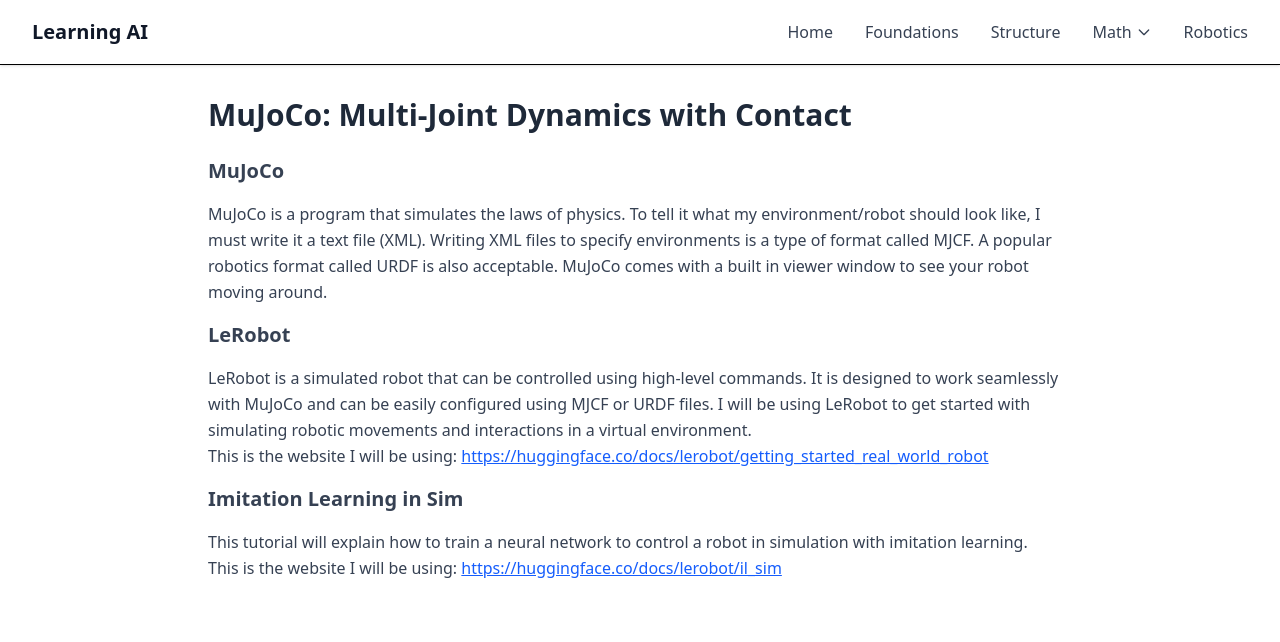
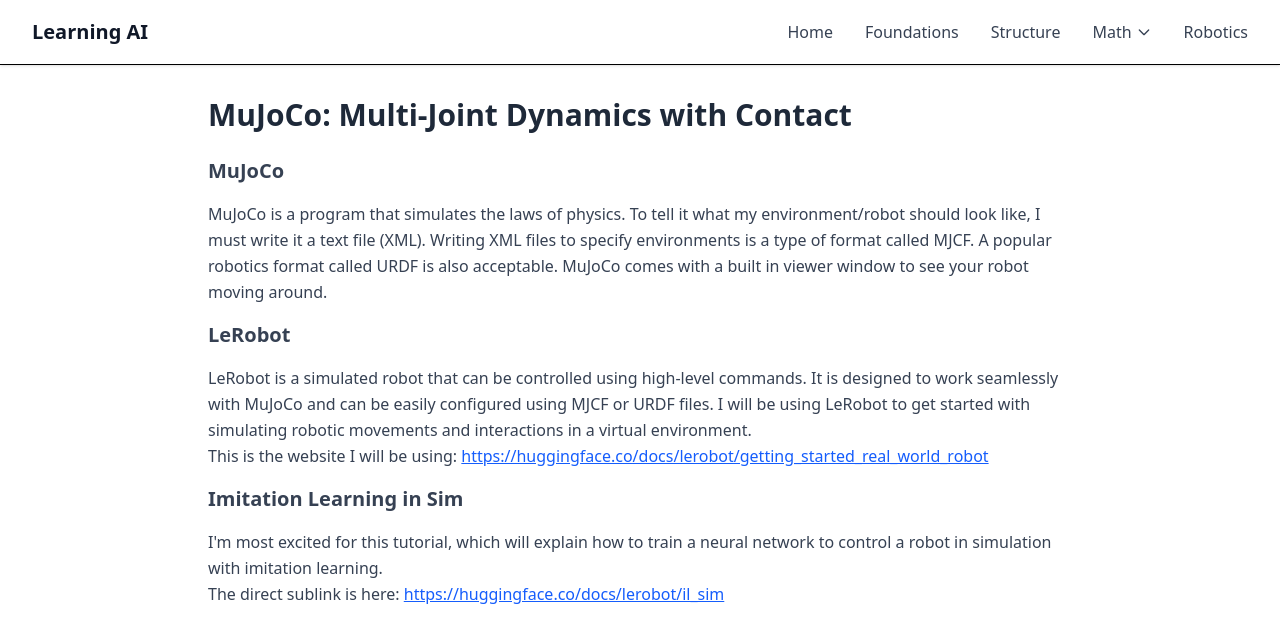
Before and after one commit to WilliamGiammona/learning-ai, a Next.js app: page /robotics in a window 1280 px wide. Shown: the top 642 px of the page. Built offline with nearby package versions, Linux system fonts and the light colour scheme.

Commit message:
refactor

```diff
--- a/app/robotics/page.tsx
+++ b/app/robotics/page.tsx
@@ -37,10 +37,11 @@ const Robotics = () => {
         </p>
         <h3 className="text-xl font-semibold">Imitation Learning in Sim</h3>
         <p>
-          This tutorial will explain how to train a neural network to control a
-          robot in simulation with imitation learning.
+          I'm most excited for this tutorial, which will explain how to train a
+          neural network to control a robot in simulation with imitation
+          learning.
           <br />
-          This is the website I will be using:{" "}
+          The direct sublink is here:{" "}
           <a
             href="https://huggingface.co/docs/lerobot/il_sim"
             target="_blank"
```
